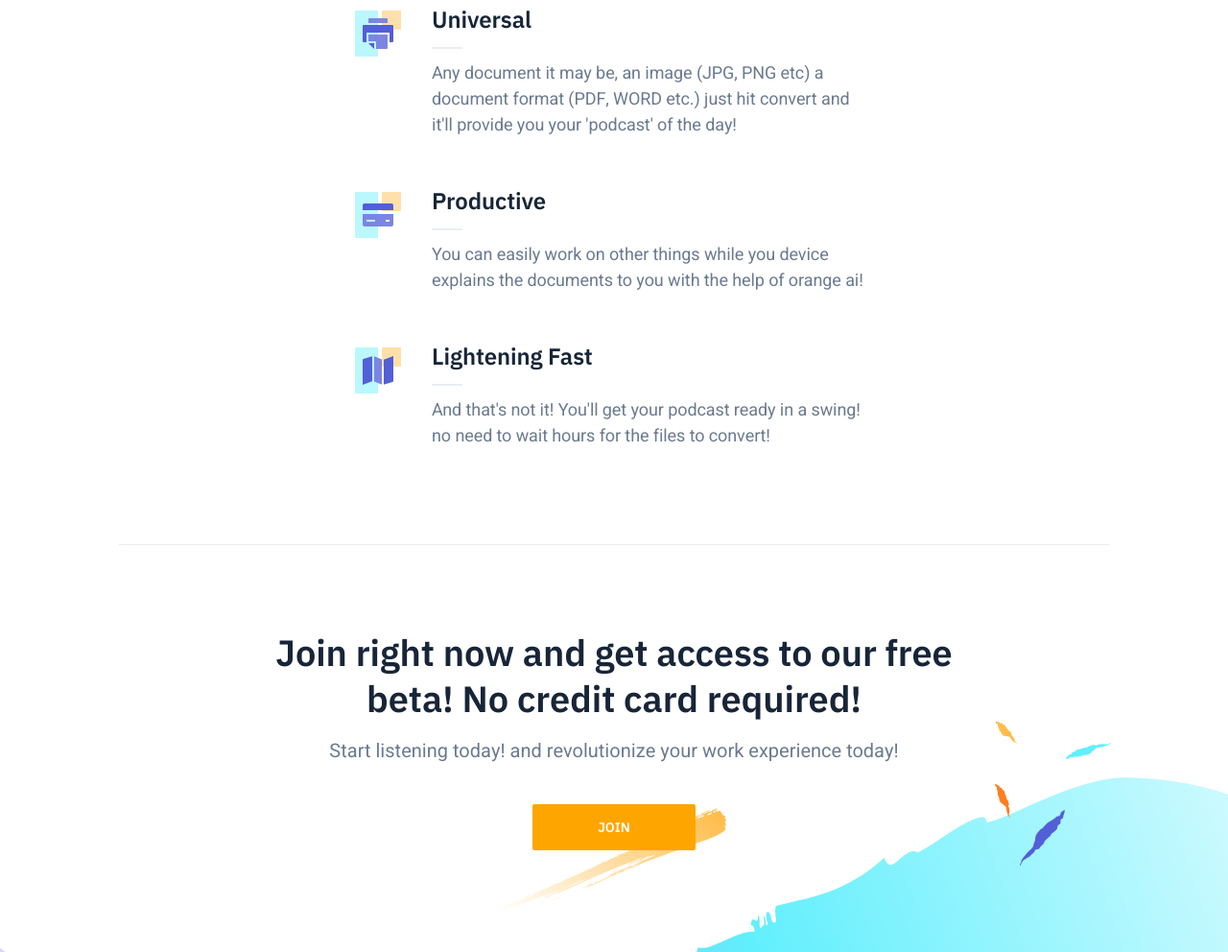
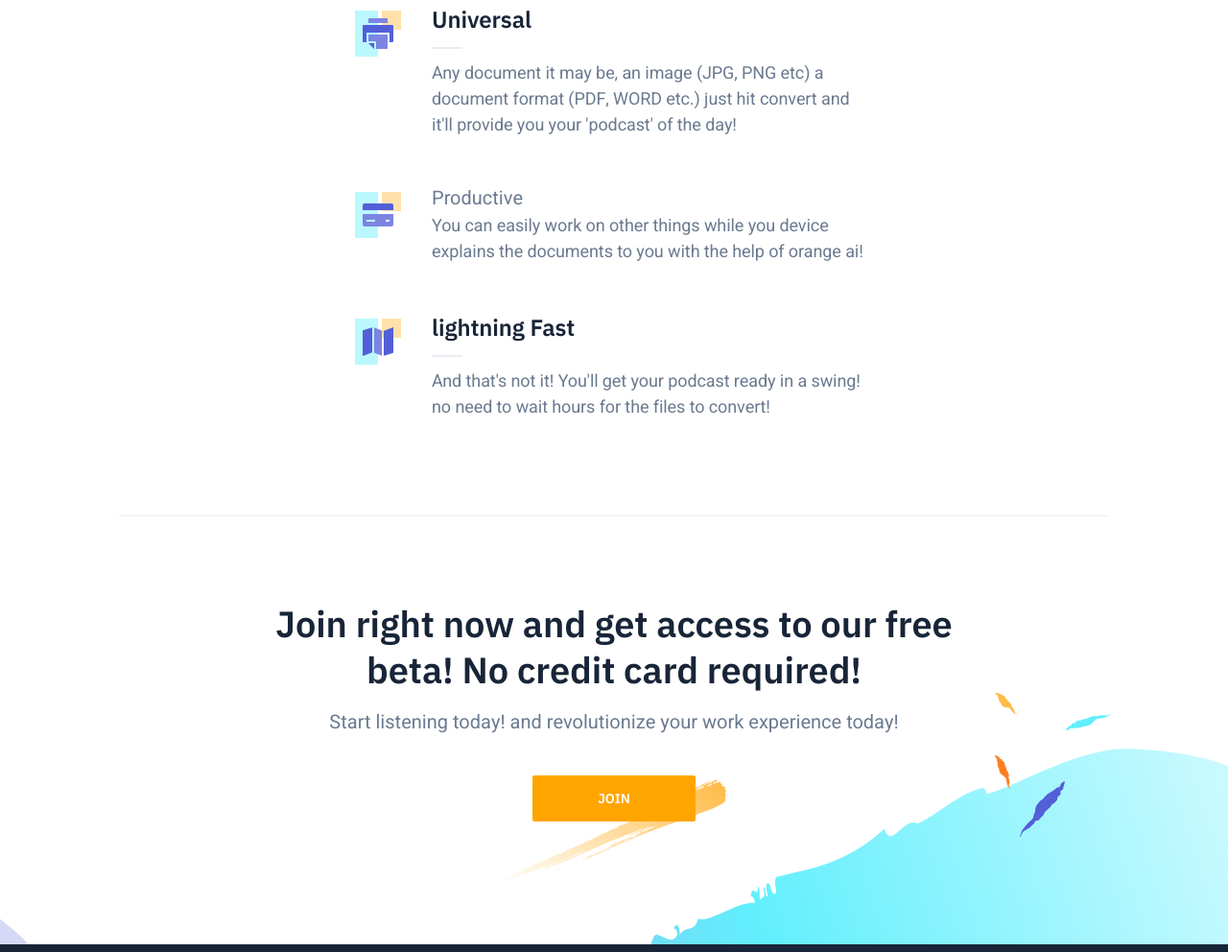
Before and after one commit to Vavecorp/orangewaves-landing, a website: page index.html in a window 1280 px wide. Shown: the part 2557-3549 px from the top of the page at 96% size. Drawn offline with nearby package versions, Linux system fonts and the light colour scheme.

Commit message:
Update index.html

```diff
--- a/index.html
+++ b/index.html
@@ -227,7 +227,7 @@
                                             <img class="asset-dark" src="dist/images/feature-02-dark.svg"
                                                 alt="Feature 02">
                                         </div>
-                                        <div class="feature-content">
+                                        <div class="feature-content>
                                             <h3 class="feature-title mt-0">Productive</h3>
                                             <p class="text-sm mb-0">You can easily work on other things while you device
                                                 explains the documents to you with the help of orange ai!</p>
@@ -243,7 +243,7 @@
                                                 alt="Feature 03">
                                         </div>
                                         <div class="feature-content">
-                                            <h3 class="feature-title mt-0">Lightening Fast</h3>
+                                            <h3 class="feature-title mt-0">lightning Fast</h3>
                                             <p class="text-sm mb-0">And that's not it! You'll get your podcast ready in
                                                 a
                                                 swing! no need to wait hours for the files to convert!</p>
```
